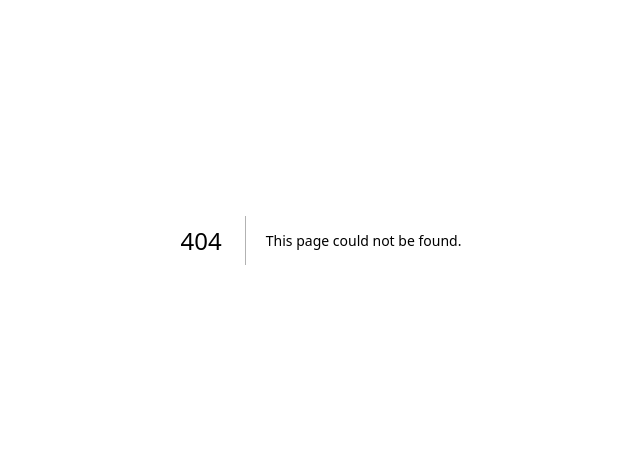
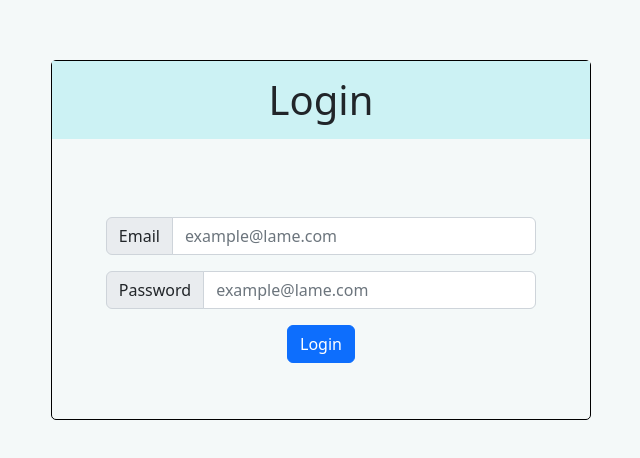
Before and after one commit to ayxan386/simple-chatting-frontend, a Next.js app: page /login in a window 1280 px wide. Before the commit this address had no page. Shown: the part 160-618 px from the top of the page, without its empty margins (319-959 px from the left). Built offline with nearby package versions, Linux system fonts and the light colour scheme.

Commit message:
Added login page

```diff
--- a/package.json
+++ b/package.json
@@ -12,6 +12,7 @@
     "@types/node": "18.15.11",
     "@types/react": "18.0.35",
     "@types/react-dom": "18.0.11",
+    "bootstrap": "^5.2.3",
     "eslint": "8.38.0",
     "eslint-config-next": "13.3.0",
     "next": "13.3.0",
--- a/src/pages/_app.tsx
+++ b/src/pages/_app.tsx
@@ -1,4 +1,5 @@
 import '@/styles/globals.css'
+import 'bootstrap/dist/css/bootstrap.css'
 import type { AppProps } from 'next/app'
 
 export default function App({ Component, pageProps }: AppProps) {
--- a/src/pages/index.tsx
+++ b/src/pages/index.tsx
@@ -1,5 +1,4 @@
 import Head from 'next/head'
-import Image from 'next/image'
 import { Inter } from 'next/font/google'
 import styles from '@/styles/Home.module.css'
 
@@ -10,14 +9,13 @@ export default function Home() {
     <>
       <Head>
         <title>Simple-chatting</title>
-        <meta name="description" content="Generated by create next app" />
         <meta name="viewport" content="width=device-width, initial-scale=1" />
         <link rel="icon" href="/favicon.ico" />
       </Head>
       <main className={styles.main}>
         <div>
           Hello world
-        </div>
+        </div>``
       </main>
     </>
   )
--- /dev/null
+++ b/src/pages/login.tsx
@@ -0,0 +1,25 @@
+import styles from '@/styles/components/Login.module.css'
+
+export default function LoginPage() {
+    function onLoginButton() {
+        console.log("Clicked")
+    }
+
+    return (
+        <div className={styles.central_wrapper}>
+        <div className={styles.central_form}>
+        <h1 className='sub-header'>Login</h1>
+        <form className={styles.input_holder_form}>
+            <div className="input-group mb-3">
+                <span className="input-group-text" id="basic-addon1">Email</span>
+                <input type="text" className="form-control" placeholder="example@lame.com" aria-label="Email" aria-describedby="basic-addon1" />
+            </div>
+            <div className="input-group mb-3">
+                <span className="input-group-text" id="basic-addon1">Password</span>
+                <input type="password" className="form-control" placeholder="example@lame.com" aria-label="password" aria-describedby="basic-addon1" />
+            </div>
+            <button type="button" className="btn btn-primary" onClick={() => onLoginButton()}>Login</button>
+        </form>
+    </div>
+    </div>)
+}
--- /dev/null
+++ b/src/styles/components/Login.module.css
@@ -0,0 +1,28 @@
+.central_form {
+    width: 540px;
+    height: 360px;
+    border: 1px solid black;
+    border-radius: 5px;
+    text-align: center;
+    vertical-align: middle;
+}
+
+.central_wrapper {
+    width: 100%;
+    height: 100%;
+    display: flex;
+    box-sizing: border-box;
+    align-items: center;
+    align-content: center;
+    justify-content: center;
+    justify-items: center;
+}
+
+.input_holder_form {
+    width: 80%;
+    height: 90%;
+    margin: auto;
+    padding-top: 13%;
+    display: block;
+    text-align: center;
+}
--- a/src/styles/globals.css
+++ b/src/styles/globals.css
@@ -1,8 +1,8 @@
 :root {
   --max-width: 1100px;
   --border-radius: 12px;
-  --font-mono: ui-monospace, Menlo, Monaco, 'Cascadia Mono', 'Segoe UI Mono',
-    'Roboto Mono', 'Oxygen Mono', 'Ubuntu Monospace', 'Source Code Pro',
+  --font-mono: 'Source Code Pro', ui-monospace, Menlo, Monaco, 'Cascadia Mono', 'Segoe UI Mono',
+    'Roboto Mono', 'Oxygen Mono', 'Ubuntu Monospace',
     'Fira Mono', 'Droid Sans Mono', 'Courier New', monospace;
 
   --foreground-rgb: 0, 0, 0;
@@ -79,20 +79,10 @@
   margin: 0;
 }
 
-html,
-body {
-  max-width: 100vw;
-  overflow-x: hidden;
-}
-
-body {
-  color: rgb(var(--foreground-rgb));
-  background: linear-gradient(
-      to bottom,
-      transparent,
-      rgb(var(--background-end-rgb))
-    )
-    rgb(var(--background-start-rgb));
+html, body, #__next {
+  height: 100%;
+  width: 100%;
+  background: #F4F9F9;
 }
 
 a {
@@ -105,3 +95,9 @@ a {
     color-scheme: dark;
   }
 }
+
+.sub-header {
+  background: #CCF2F4;
+  border: #00000030;
+  padding: 15px;
+}
```
Also changed, not shown: 1 other file (tests, documents, lock files or other folders).
